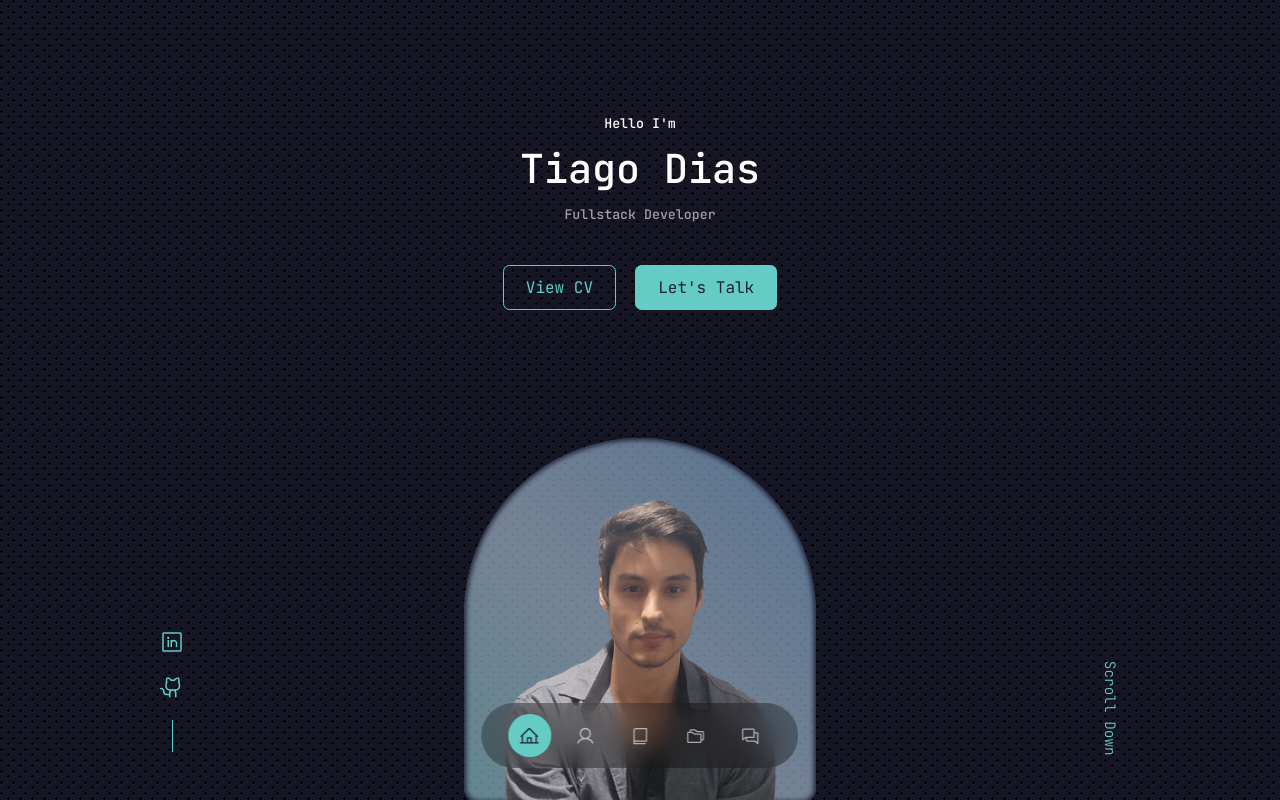
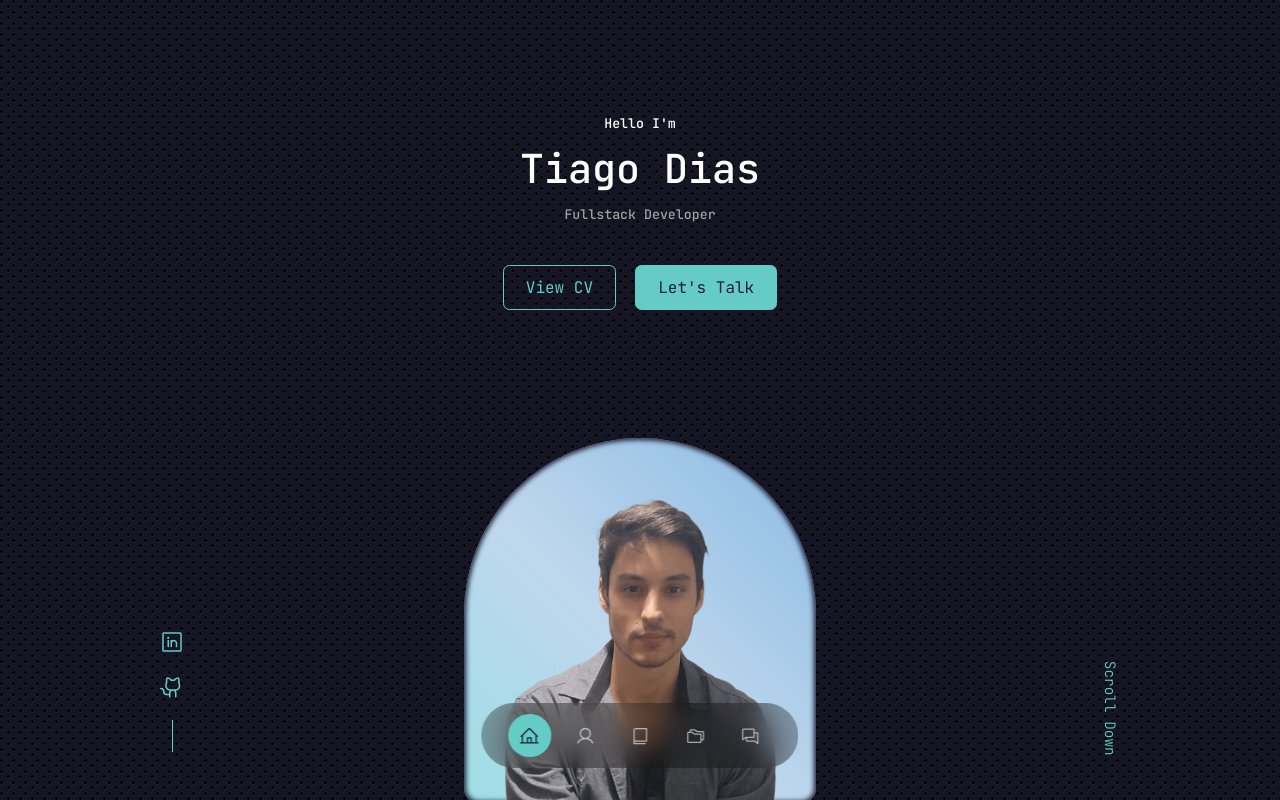
Before and after one commit to tiago0214/tiago-portfolio, a React (Vite) app: page / in a window 1280 px wide. Shown: the top 800 px of the page. Built offline with nearby package versions, Linux system fonts and the light colour scheme.

Commit message:
testing animation speed

```diff
--- a/src/components/Header/components/HeaderSocial/index.tsx
+++ b/src/components/Header/components/HeaderSocial/index.tsx
@@ -1,11 +1,12 @@
 import { GithubLogo, LinkedinLogo } from "@phosphor-icons/react";
 import { HeaderSocialContainer } from "./styles";
+import { motion } from "framer-motion";
 
 export function HeaderSocial(){
   return (
     <HeaderSocialContainer>
-    <a href="https://www.linkedin.com/in/tiago-souza-ba234b11a/" target="_blank"> <LinkedinLogo size={24}/> </a>
-    <a href="https://github.com/tiago0214" target="_blank"> <GithubLogo size={24}/> </a>
+    <motion.a  whileHover={{scale:1.5}} href="https://www.linkedin.com/in/tiago-souza-ba234b11a/" target="_blank"> <LinkedinLogo size={24}/> </motion.a>
+    <motion.a  whileHover={{scale:1.5}}  href="https://github.com/tiago0214" target="_blank"> <GithubLogo size={24}/> </motion.a>
     </HeaderSocialContainer>
   )
 }
--- a/src/components/Header/index.tsx
+++ b/src/components/Header/index.tsx
@@ -32,7 +32,7 @@ export function Header(){
       }}
       initial="initial"
       animate= {mainControls}
-      transition={{ duration: 1, delay: 0.2}}
+      // transition={{ duration: 1, delay: 0.2}}
     >
       <HeaderContent className="container">
         <h5>Hello I'm</h5>
--- a/src/components/Header/styles.ts
+++ b/src/components/Header/styles.ts
@@ -35,7 +35,7 @@ export const MeContainer = styled.div`
 
   box-shadow:inset 0 0 5px 2px ${props => props.theme["color-bg"]};
 
-  background: linear-gradient(45deg,#D4F1F490,#75E6DA90,#BFD7ED90,#60A3D990,#21B6A890,#A3EBB190);
+  background: linear-gradient(45deg,#D4F1F4,#75E6DA,#BFD7ED,#60A3D9,#21B6A8,#A3EBB1);
   background-size: 500% 500%;
   animation: color 12s ease-in-out infinite alternate;
 
```
